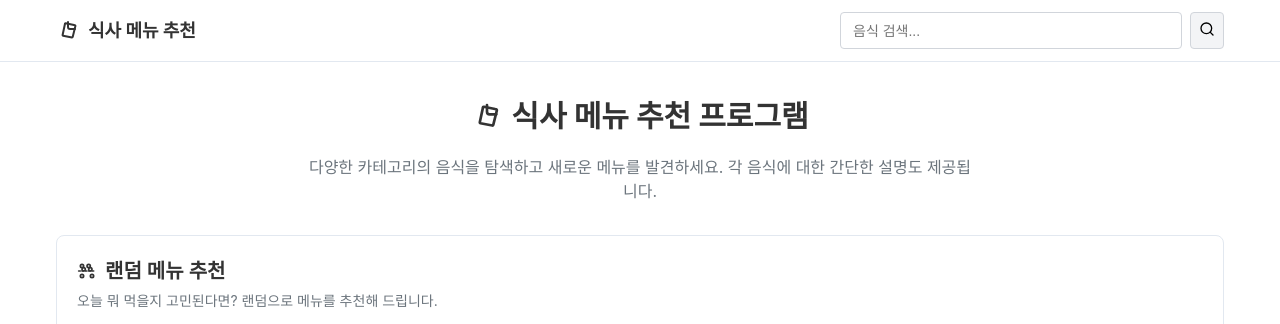
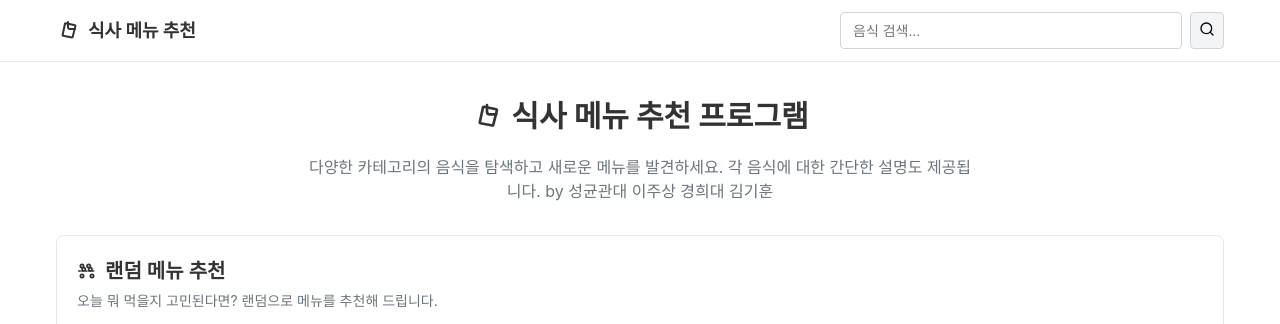
Before and after one commit to pwqppt/FoodRecommend, a plain HTML site: page index.html in a window 1280 px wide. Shown: the top 324 px of the page. Drawn offline with Linux system fonts and the light colour scheme.

Commit message:
Update index.html

```diff
--- a/index.html
+++ b/index.html
@@ -528,7 +528,7 @@
             <h1 class="text-3xl font-bold">식사 메뉴 추천 프로그램</h1>
           </div>
           <p class="text-muted-foreground max-w-2xl mx-auto">
-            다양한 카테고리의 음식을 탐색하고 새로운 메뉴를 발견하세요. 각 음식에 대한 간단한 설명도 제공됩니다.
+            다양한 카테고리의 음식을 탐색하고 새로운 메뉴를 발견하세요. 각 음식에 대한 간단한 설명도 제공됩니다. by 성균관대 이주상 경희대 김기훈
           </p>
         </header>
 
```
